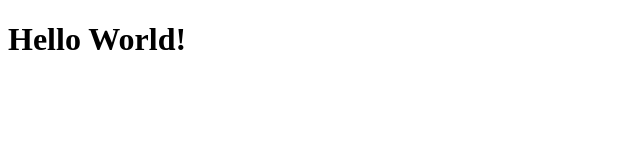
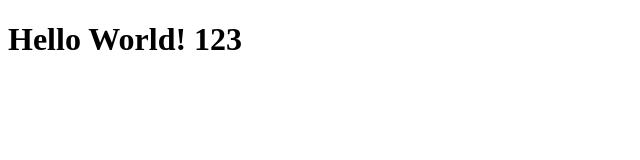
Before and after one commit to tungkyap/revou, a plain HTML site: page index.html in a window 1280 px wide. Shown: the full height of the page, 0-640 px from the left. Drawn offline with Linux system fonts and the light colour scheme.

Commit message:
second commit

```diff
--- a/index.html
+++ b/index.html
@@ -4,6 +4,6 @@
         <title>Website Ku</title>
     </head>
     <body>
-        <h1>Hello World!</h1>
+        <h1>Hello World! 123</h1>
     </body>
 </html>
```
